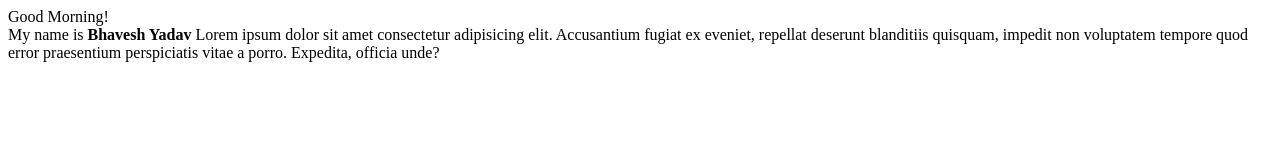
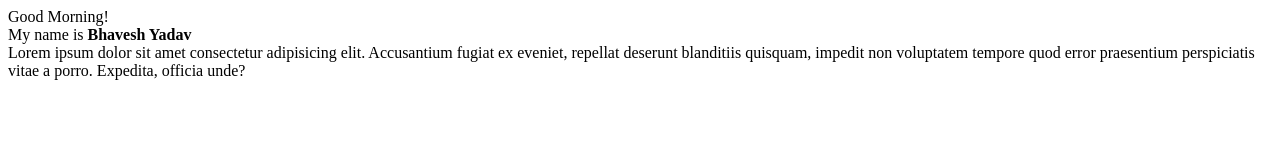
Before and after one commit to SFDeveloper-Bhavesh/LocalRepo, a plain HTML site: page Index.html in a window 1280 px wide. Drawn offline with Linux system fonts and the light colour scheme.

Commit message:
upadte html, added new line

```diff
--- a/Index.html
+++ b/Index.html
@@ -1,4 +1,4 @@
 <p>Good Morning! <br>
-    My name is <b>Bhavesh Yadav</b>
+    My name is <b>Bhavesh Yadav</b> <br>
     Lorem ipsum dolor sit amet consectetur adipisicing elit. Accusantium fugiat ex eveniet, repellat deserunt blanditiis quisquam, impedit non voluptatem tempore quod error praesentium perspiciatis vitae a porro. Expedita, officia unde?
 </p>
```
